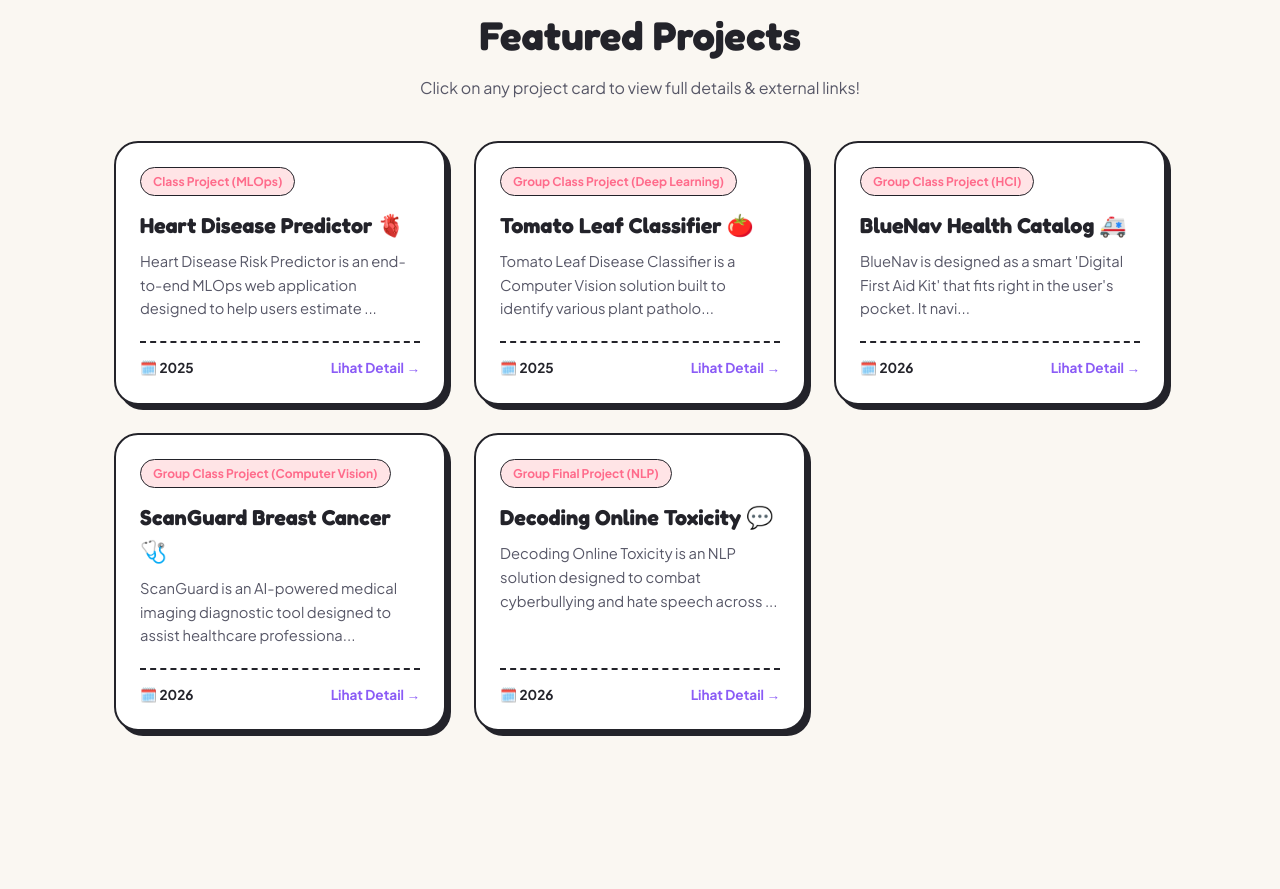
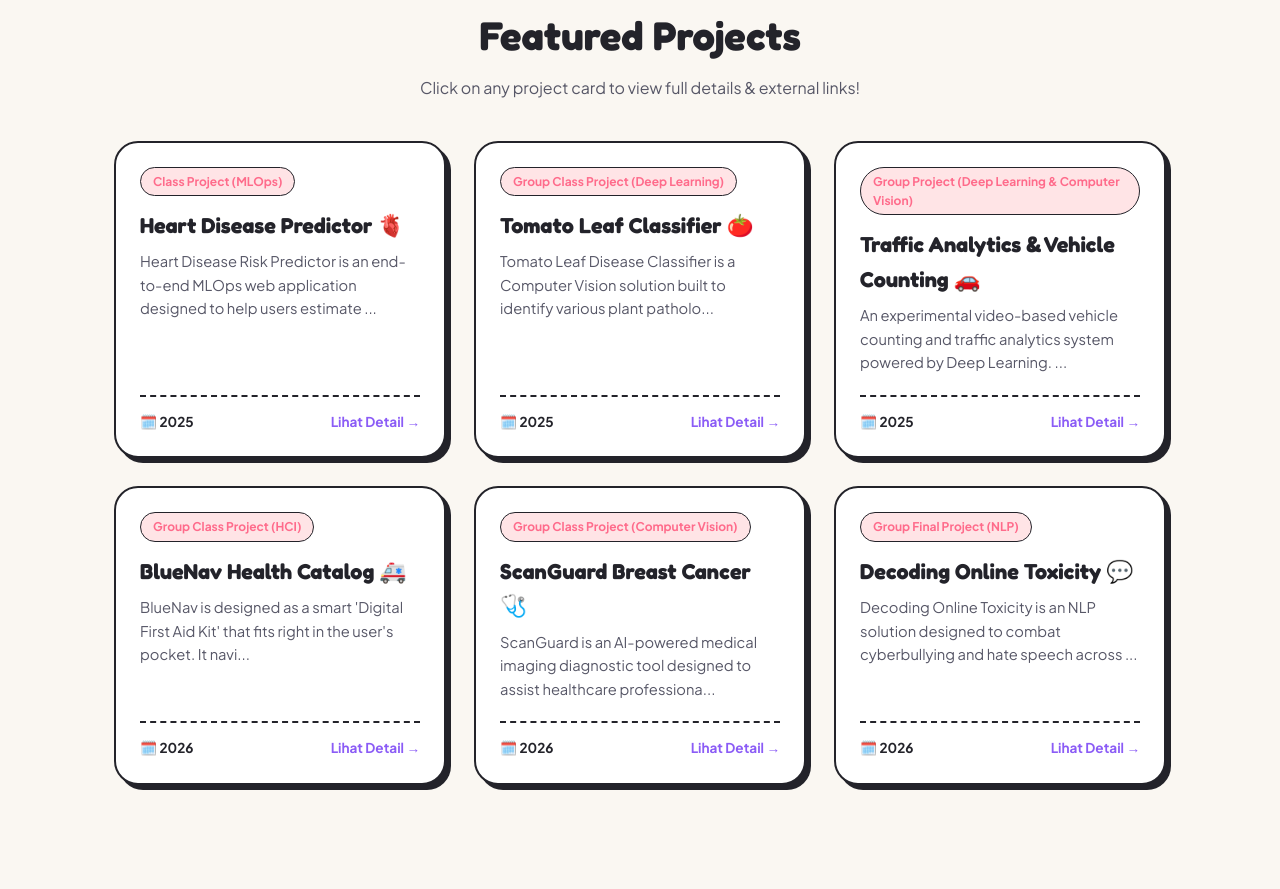
Before and after one commit to natashatsc/portfolio-natasha_tessica, a plain HTML site: page index.html in a window 1280 px wide. Shown: the part 1809-2698 px from the top of the page. Drawn offline with Linux system fonts and the light colour scheme.

Commit message:
add more projects

```diff
--- a/index.html
+++ b/index.html
@@ -16,7 +16,7 @@
     <!-- Floating Navbar Capsule -->
     <header class="navbar-wrapper">
         <nav class="navbar container">
-            <a href="#home" class="logo">Natasha<span>.ai</span> 🌸</a>
+            <a href="#home" class="logo">Natasha</span> 🌸</a>
             <div class="nav-links" id="navLinks">
                 <a href="#home" class="nav-item">Home</a>
                 <a href="#about" class="nav-item">About</a>
--- a/script.js
+++ b/script.js
@@ -22,6 +22,15 @@ const projects = [
     },
     {
         id: 3,
+        title: "Traffic Analytics & Vehicle Counting 🚗",
+        year: "2025",
+        type: "Group Project (Deep Learning & Computer Vision)",
+        role: "Computer Vision & Model Integration Developer",
+        github: "https://github.com/vorddd/deep_learning-aol",
+        description: "An experimental video-based vehicle counting and traffic analytics system powered by Deep Learning. The system integrates YOLOv8 for real-time vehicle detection (cars, motorbikes, buses, trucks) and the Simple Online and Realtime Tracking (SORT) algorithm to maintain consistent vehicle tracking across frames.\n\nKey features include a virtual line-crossing mechanism for automated counting and a homography perspective transformation matrix for real-world vehicle speed estimation. The application exports structured performance logs including traffic flow, density, and average speed metrics."
+    },
+    {
+        id: 4,
         title: "BlueNav Health Catalog 🚑",
         year: "2026",
         type: "Group Class Project (HCI)",
@@ -30,7 +39,7 @@ const projects = [
         description: "BlueNav is designed as a smart 'Digital First Aid Kit' that fits right in the user's pocket. It navigates users through interactive first aid tutorials, helps locate nearest healthcare facilities, and features an AI-based assistant.\n\nWe strictly applied Human Interface Guidelines (HIG) to create a clean, distraction-free, and intuitive interface."
     },
     {
-        id: 4,
+        id: 5,
         title: "ScanGuard Breast Cancer 🩺",
         year: "2026",
         type: "Group Class Project (Computer Vision)",
@@ -40,7 +49,7 @@ const projects = [
         description: "ScanGuard is an AI-powered medical imaging diagnostic tool designed to assist healthcare professionals in the early detection of breast cancer. By analyzing mammogram scans, the system identifies anomalies and potential malignancies.\n\nWe implemented EfficientNet CNN architecture for exceptional balance of accuracy and computational efficiency."
     },
     {
-        id: 5,
+        id: 6,
         title: "Decoding Online Toxicity 💬",
         year: "2026",
         type: "Group Final Project (NLP)",
```
